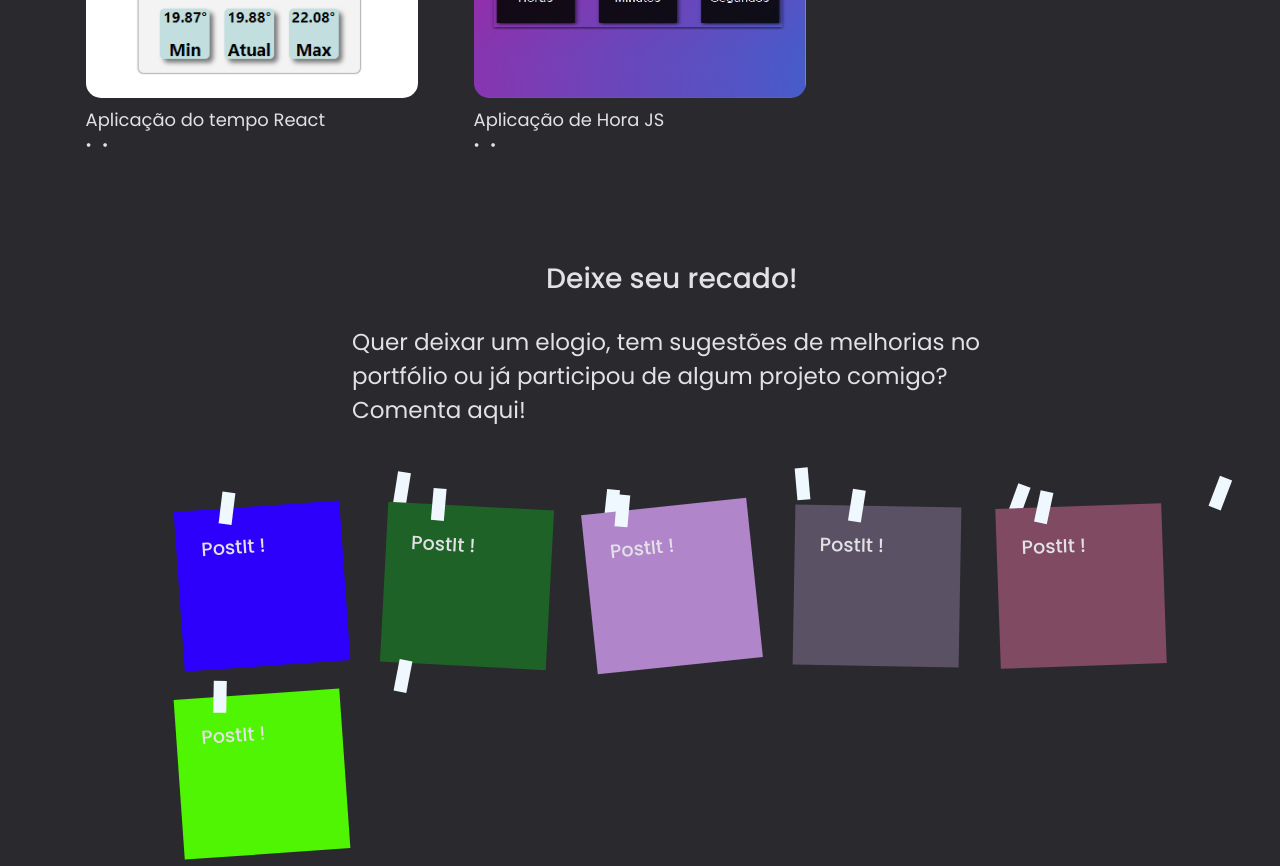
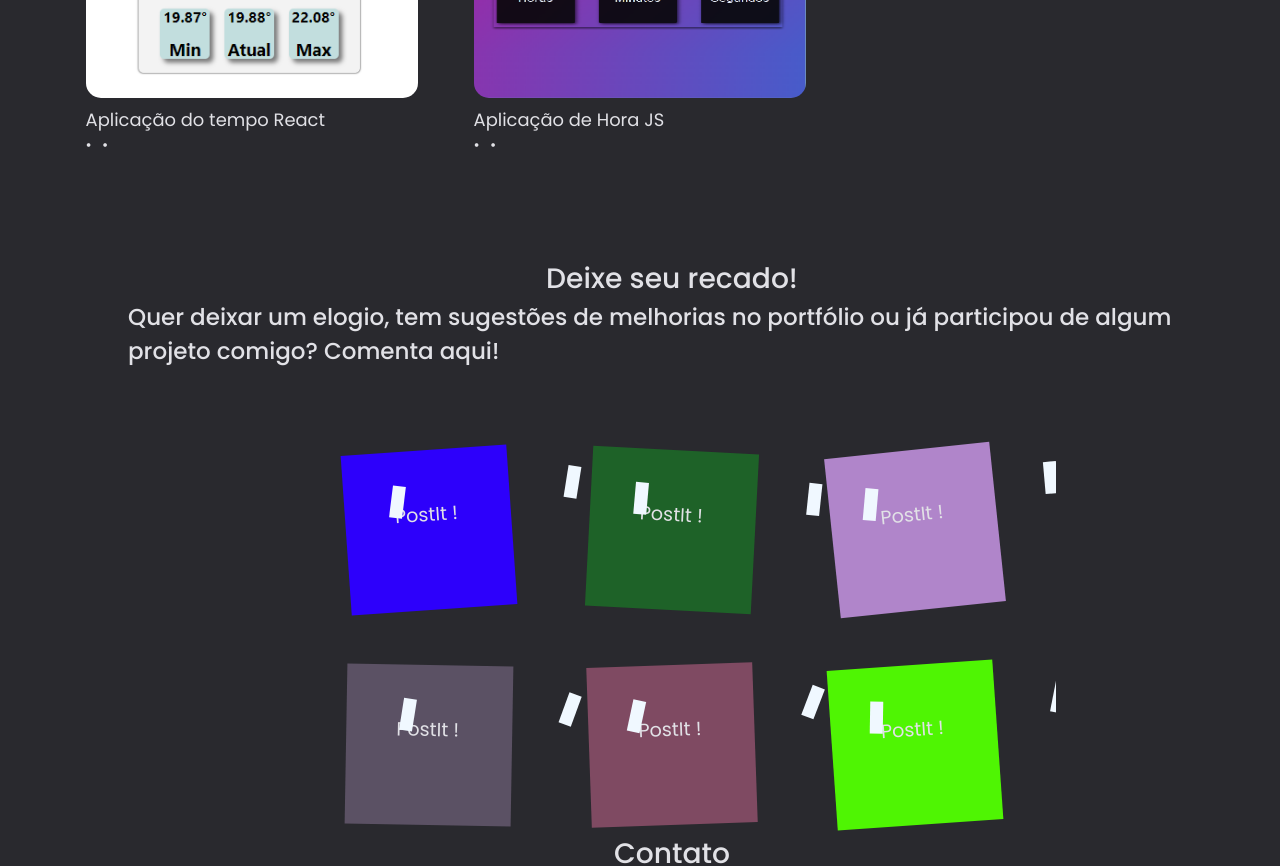
Before and after one commit to Brunogoniadis/PortifolioBrunoGoniadis, a React (Vite) app: page / in a window 1280 px wide. Shown: the part 2362-3228 px from the top of the page. Built offline with nearby package versions, Linux system fonts and the light colour scheme.

Commit message:
Feat: overflow in PostIt Container

```diff
--- a/src/pages/Contato/styles.ts
+++ b/src/pages/Contato/styles.ts
@@ -8,34 +8,39 @@ export const Container=styled.div`
     flex-direction: column;
     justify-content: space-around;
     align-items: center;
-    height: 100vh;
     width: 85vw;
+
+
 
     position: relative;
 
-    h3{
+    p{
         width: 50vw;
         margin: 25px;
         font-weight: normal;
     }
     .pinContainer{
 
-        width: 80vw;
-        height: 90vh;
+        height: 53vh;
+        width: 60vw;
         margin-top: 5vh;
 
         align-items: center;
-        justify-content: space-around;
+        justify-content: center;
 
         display: grid;
 
-        grid-template-columns: auto auto auto auto auto;
+        padding-top: 35px;
 
-        PostIt{
-            color: red;
-        }
+        grid-template-columns: auto auto auto;
+        grid-column-gap: 6vw;
+        grid-row-gap: 5vh ;
+
+        overflow: scroll;
+        overflow-x: hidden;
     }
     .buttonContainer{
+
         width: 85vw;
         height: 35vh;
 
```
